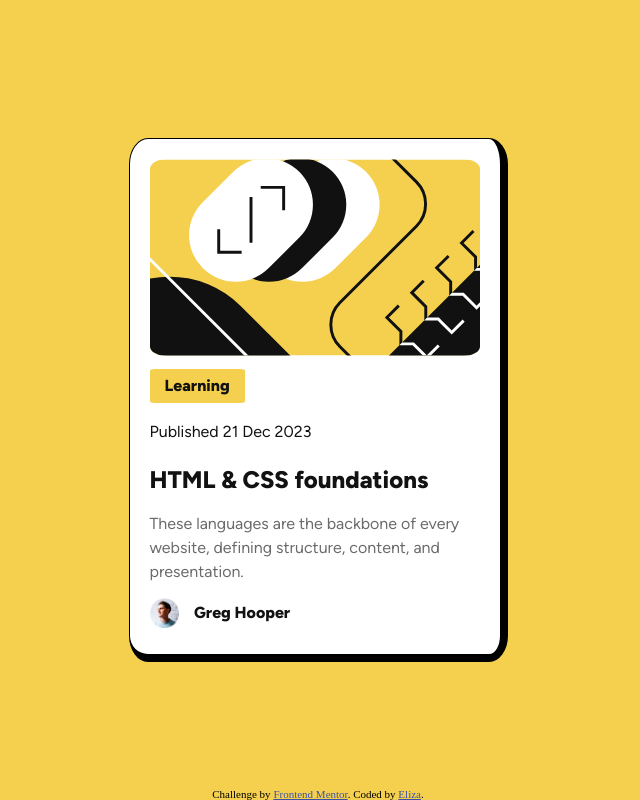
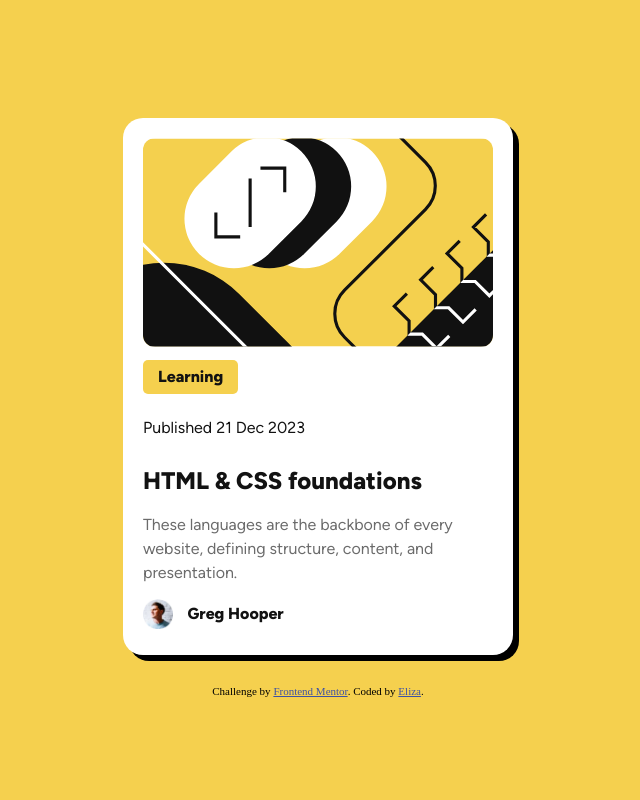
Before and after one commit to code9lizard/FrontendMentor-blog-preview-card, a plain HTML site: page index.html in a window 1280 px wide. Shown: the whole page, without its empty margins (322-962 px from the left). Drawn offline with Linux system fonts and the light colour scheme.

Commit message:
Add files via upload

```diff
--- a/index.html
+++ b/index.html
@@ -19,16 +19,18 @@
 </head>
 <body>
 <main id="blog">
-    <div class="container">
+    <article>
 
         <img class="illustration" alt="illustration" src="assets/images/illustration-article.svg">
 
 
-        <div>
+        <span>
             <h3 class="learning">Learning</h3>
-        </div>
+        </span>
 
-        <h3>Published 21 Dec 2023</h3>
+        <time>
+            <h3>Published 21 Dec 2023</h3>
+        </time>
 
         <h2>HTML & CSS foundations</h2>
 
@@ -40,7 +42,7 @@
             <h3>Greg Hooper</h3>
         </div>
 
-    </div>
+    </article>
     <div class="attribution">
         Challenge by <a href="https://www.frontendmentor.io?ref=challenge" target="_blank">Frontend Mentor</a>.
         Coded by <a href="#">Eliza</a>.
--- a/style.css
+++ b/style.css
@@ -39,30 +39,30 @@ body {
     justify-content: center;
 }
 
-.container {
+article {
     font-family: "Figtree";
     background-color: #FFFFFF;
-    border: solid 1px black;
-    border-width: 1px 8px 8px 1px;
-    border-radius: 5%;
+    border-radius: 20px;
     padding: 20px;
+    margin: 15px;
     display: flex;
     flex-direction: column;
-    flex-wrap: wrap;
     color: hsl(0, 0%, 7%);
-    width: 330px;
+    width: 80%;
+    max-width: 350px;
     row-gap: 8px;
     line-height: 2;
+    box-shadow: 6px 6px 0 0 black;
 }
 
-.container > * {
+article > * {
     height: auto;
     margin: 0;
 }
 
 .learning {
     background-color: #F5D04E;
-    border-radius: 5%;
+    border-radius: 5px;
     display: inline-block;
     padding: 1px 15px;
 }
@@ -93,16 +93,16 @@ p {
 }
 
 .illustration {
+    object-fit: cover;
+    border-radius: 12px;
     width: 100%;
-    border-radius: 5%
 }
 
 h2:hover {
     color: #F5D04E;
+    cursor: pointer;
 }
 
 .attribution {
-    position: absolute;
-    bottom: 0;
-
+    margin-top: 15px;
 }
```
